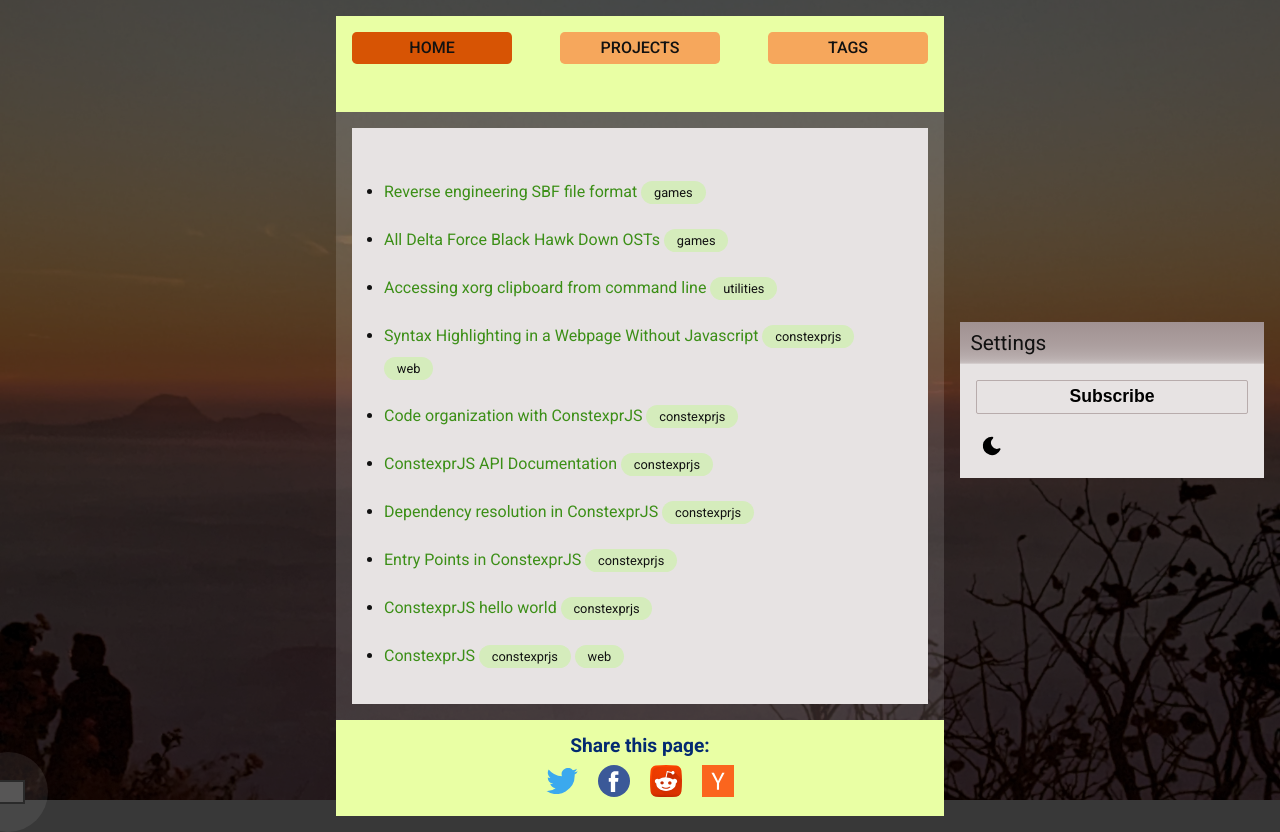
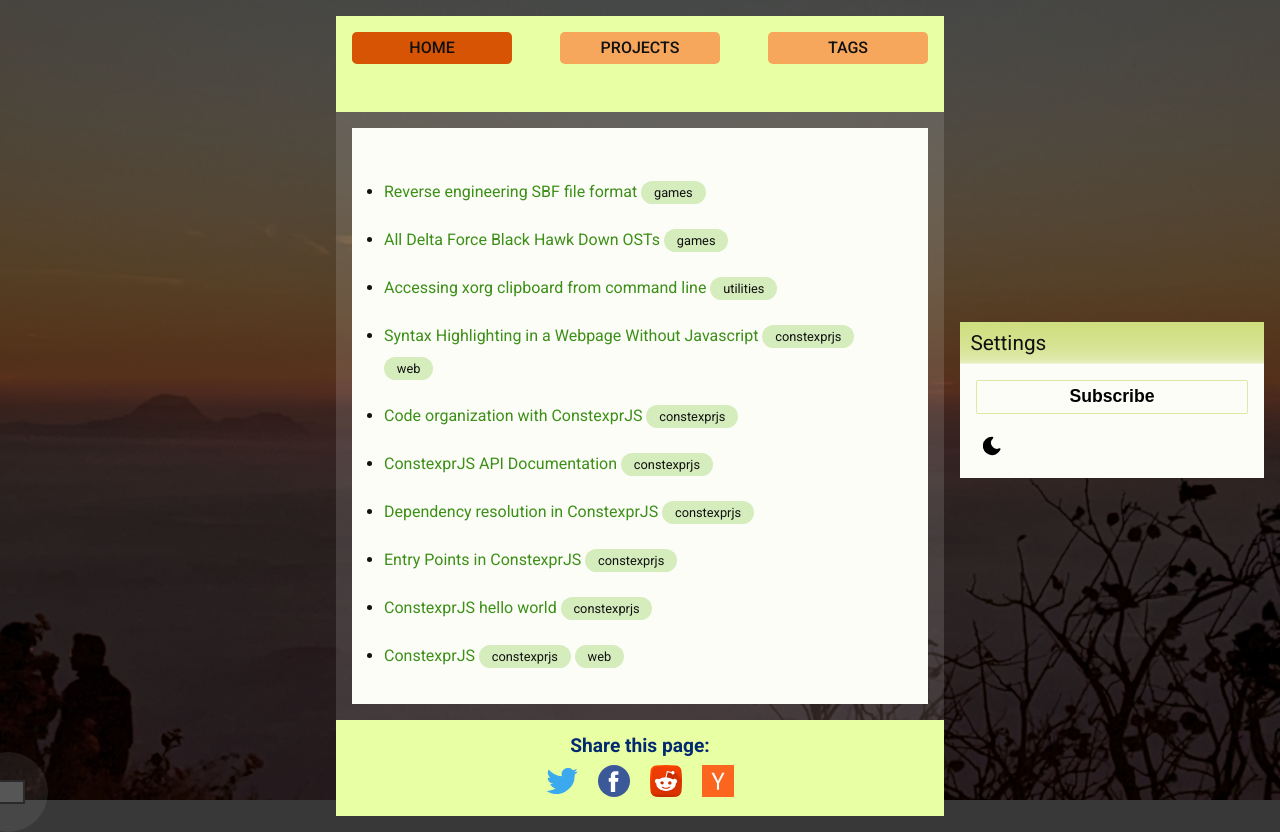
Before and after one commit to amokfa/amokfa.github.io.src, a plain HTML site: page index.html in a window 1280 px wide. Drawn offline with Linux system fonts and the light colour scheme.

Commit message:
theme tweak

```diff
--- a/static/scss/theme.scss
+++ b/static/scss/theme.scss
@@ -1,6 +1,6 @@
 body.light {
   color: #111111;
-  $main_bg: #e7e3e3;
+  $main_bg: #fcfdf7;
   #left-sidebar, #right-sidebar {
     .open, .close {
       background: #00000055;
```
Also changed, not shown: static/css/styles.css.
